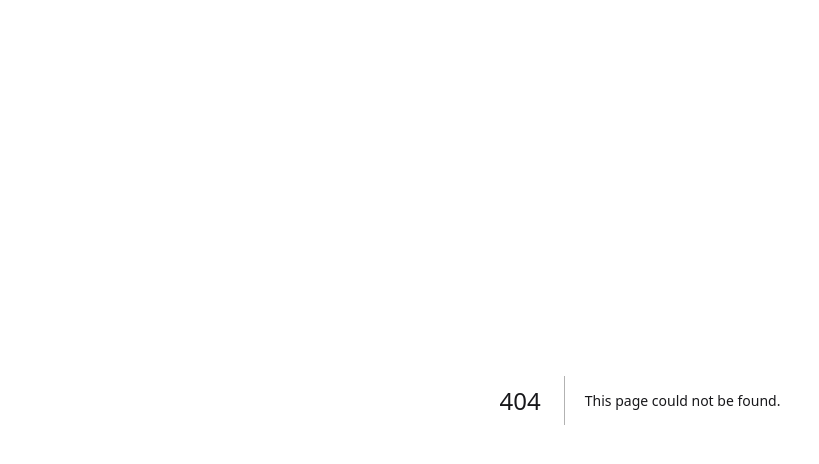
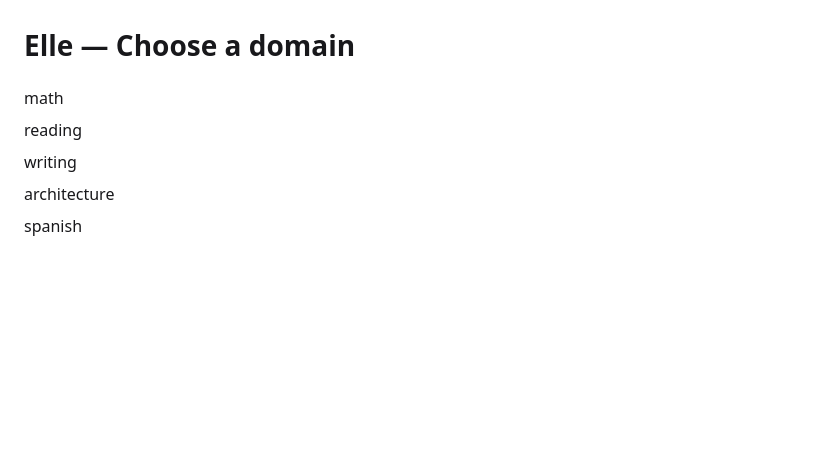
Before and after one commit to noraliva-learning/noraliva-learning, a Next.js app: page /learners/elle/domains in a window 1280 px wide. Before the commit this address had no page. Shown: the top 464 px of the page, without its empty margins (0-819 px from the left). Built offline with nearby package versions, Linux system fonts and the light colour scheme.

Commit message:
Add Elle domains page

```diff
--- /dev/null
+++ b/src/app/learners/elle/domains/page.tsx
@@ -0,0 +1,18 @@
+import Link from "next/link";
+
+const DOMAINS = ["math", "reading", "writing", "architecture", "spanish"] as const;
+
+export default function ElleDomainsPage() {
+  return (
+    <main style={{ padding: 24 }}>
+      <h1 style={{ fontSize: 28, fontWeight: 700 }}>Elle — Choose a domain</h1>
+      <ul style={{ marginTop: 16, lineHeight: 2 }}>
+        {DOMAINS.map((d) => (
+          <li key={d}>
+            <Link href={`/learners/elle/domains/${d}`}>{d}</Link>
+          </li>
+        ))}
+      </ul>
+    </main>
+  );
+}
```
